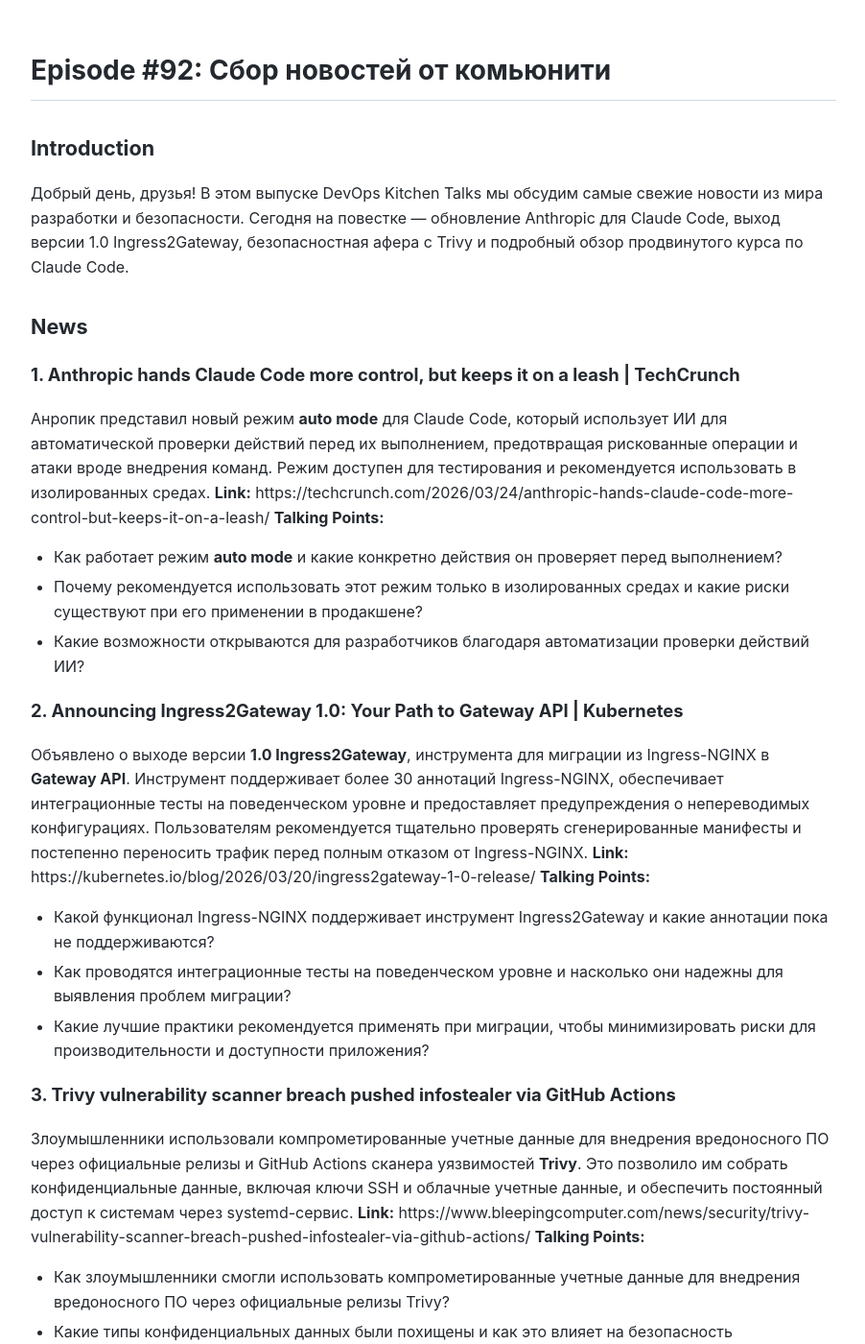
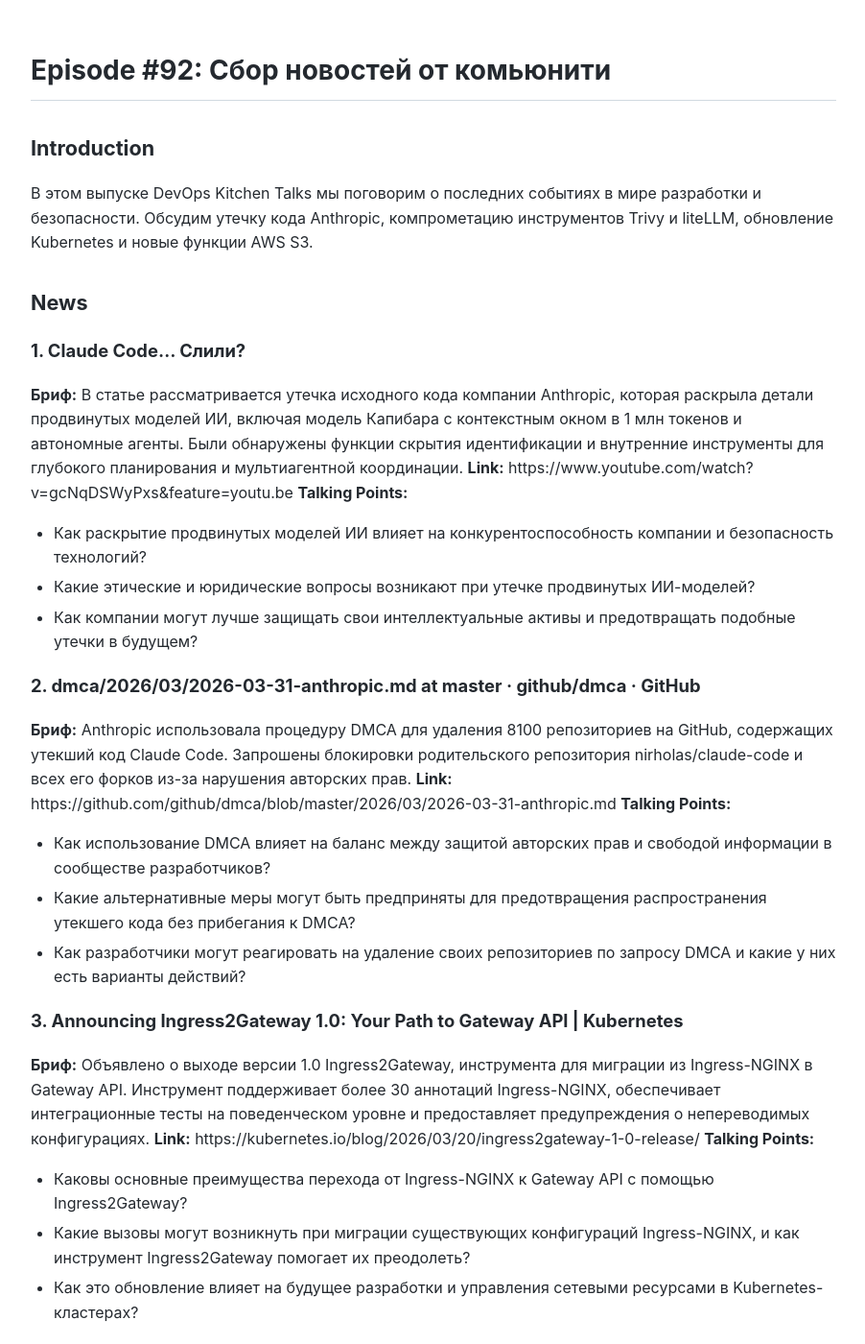
Before and after one commit to DKT-AI/episodes-news, a Jekyll site: the page built from episodes/episode-92-en.md, in a window 1280 px wide and 1400 px high. Shown: the whole window at 96% size, without its empty margins (188-1090 px from the left). Built offline with Jekyll 4.4.1, drawn with Linux system fonts in a browser that asks for light colours; our own code applies the rules of GitHub Pages for plain Markdown files; some of the changed text lies outside the part shown.

Commit message:
Publish episode 92 agenda (EN)

```diff
--- a/episodes/episode-92-en.md
+++ b/episodes/episode-92-en.md
@@ -1,41 +1,73 @@
 # Episode #92: Сбор новостей от комьюнити
 
 ## Introduction
-Добрый день, друзья! В этом выпуске DevOps Kitchen Talks мы обсудим самые свежие новости из мира разработки и безопасности. Сегодня на повестке — обновление Anthropic для Claude Code, выход версии 1.0 Ingress2Gateway, безопасностная афера с Trivy и подробный обзор продвинутого курса по Claude Code.
+В этом выпуске DevOps Kitchen Talks мы поговорим о последних событиях в мире разработки и безопасности. Обсудим утечку кода Anthropic, компрометацию инструментов Trivy и liteLLM, обновление Kubernetes и новые функции AWS S3.
 
 ## News
 
-### 1. Anthropic hands Claude Code more control, but keeps it on a leash | TechCrunch
-Анропик представил новый режим **auto mode** для Claude Code, который использует ИИ для автоматической проверки действий перед их выполнением, предотвращая рискованные операции и атаки вроде внедрения команд. Режим доступен для тестирования и рекомендуется использовать в изолированных средах.
-**Link:** https://techcrunch.com/2026/03/24/anthropic-hands-claude-code-more-control-but-keeps-it-on-a-leash/
+### 1. Claude Code... Слили?
+**Бриф:** В статье рассматривается утечка исходного кода компании Anthropic, которая раскрыла детали продвинутых моделей ИИ, включая модель Капибара с контекстным окном в 1 млн токенов и автономные агенты. Были обнаружены функции скрытия идентификации и внутренние инструменты для глубокого планирования и мультиагентной координации.
+**Link:** https://www.youtube.com/watch?v=gcNqDSWyPxs&feature=youtu.be
 **Talking Points:**
-- Как работает режим **auto mode** и какие конкретно действия он проверяет перед выполнением?
-- Почему рекомендуется использовать этот режим только в изолированных средах и какие риски существуют при его применении в продакшене?
-- Какие возможности открываются для разработчиков благодаря автоматизации проверки действий ИИ?
+- Как раскрытие продвинутых моделей ИИ влияет на конкурентоспособность компании и безопасность технологий?
+- Какие этические и юридические вопросы возникают при утечке продвинутых ИИ-моделей?
+- Как компании могут лучше защищать свои интеллектуальные активы и предотвращать подобные утечки в будущем?
 
-### 2. Announcing Ingress2Gateway 1.0: Your Path to Gateway API | Kubernetes
-Объявлено о выходе версии **1.0 Ingress2Gateway**, инструмента для миграции из Ingress-NGINX в **Gateway API**. Инструмент поддерживает более 30 аннотаций Ingress-NGINX, обеспечивает интеграционные тесты на поведенческом уровне и предоставляет предупреждения о непереводимых конфигурациях. Пользователям рекомендуется тщательно проверять сгенерированные манифесты и постепенно переносить трафик перед полным отказом от Ingress-NGINX.
+### 2. dmca/2026/03/2026-03-31-anthropic.md at master · github/dmca · GitHub
+**Бриф:** Anthropic использовала процедуру DMCA для удаления 8100 репозиториев на GitHub, содержащих утекший код Claude Code. Запрошены блокировки родительского репозитория nirholas/claude-code и всех его форков из-за нарушения авторских прав.
+**Link:** https://github.com/github/dmca/blob/master/2026/03/2026-03-31-anthropic.md
+**Talking Points:**
+- Как использование DMCA влияет на баланс между защитой авторских прав и свободой информации в сообществе разработчиков?
+- Какие альтернативные меры могут быть предприняты для предотвращения распространения утекшего кода без прибегания к DMCA?
+- Как разработчики могут реагировать на удаление своих репозиториев по запросу DMCA и какие у них есть варианты действий?
+
+### 3. Announcing Ingress2Gateway 1.0: Your Path to Gateway API | Kubernetes
+**Бриф:** Объявлено о выходе версии 1.0 Ingress2Gateway, инструмента для миграции из Ingress-NGINX в Gateway API. Инструмент поддерживает более 30 аннотаций Ingress-NGINX, обеспечивает интеграционные тесты на поведенческом уровне и предоставляет предупреждения о непереводимых конфигурациях.
 **Link:** https://kubernetes.io/blog/2026/03/20/ingress2gateway-1-0-release/
 **Talking Points:**
-- Какой функционал Ingress-NGINX поддерживает инструмент Ingress2Gateway и какие аннотации пока не поддерживаются?
-- Как проводятся интеграционные тесты на поведенческом уровне и насколько они надежны для выявления проблем миграции?
-- Какие лучшие практики рекомендуется применять при миграции, чтобы минимизировать риски для производительности и доступности приложения?
+- Каковы основные преимущества перехода от Ingress-NGINX к Gateway API с помощью Ingress2Gateway?
+- Какие вызовы могут возникнуть при миграции существующих конфигураций Ingress-NGINX, и как инструмент Ingress2Gateway помогает их преодолеть?
+- Как это обновление влияет на будущее разработки и управления сетевыми ресурсами в Kubernetes-кластерах?
 
-### 3. Trivy vulnerability scanner breach pushed infostealer via GitHub Actions
-Злоумышленники использовали компрометированные учетные данные для внедрения вредоносного ПО через официальные релизы и GitHub Actions сканера уязвимостей **Trivy**. Это позволило им собрать конфиденциальные данные, включая ключи SSH и облачные учетные данные, и обеспечить постоянный доступ к системам через systemd-сервис.
+### 4. Trivy vulnerability scanner breach pushed infostealer via GitHub Actions
+**Бриф:** Злоумышленники использовали компрометированные учетные данные для внедрения вредоносного ПО через официальные релизы и GitHub Actions сканера уязвимостей Trivy. Это позволило им собрать конфиденциальные данные, включая ключи SSH и облачные учетные данные, и обеспечить постоянный доступ к системам через systemd-сервис.
 **Link:** https://www.bleepingcomputer.com/news/security/trivy-vulnerability-scanner-breach-pushed-infostealer-via-github-actions/
 **Talking Points:**
-- Как злоумышленники смогли использовать компрометированные учетные данные для внедрения вредоносного ПО через официальные релизы Trivy?
-- Какие типы конфиденциальных данных были похищены и как это влияет на безопасность организаций, использующих Trivy?
-- Какие меры предосторожности можно предпринять для предотвращения подобных атак, включая проверку целостности действий GitHub Actions и управление учетными записями?
+- Как компрометация популярного инструмента безопасности, такого как Trivy, влияет на доверие к инструментам разработки и безопасности?
+- Какие шаги можно предпринять для усиления безопасности использования GitHub Actions и других инструментов автоматизации?
+- Как организации могут быстро выявить и отреагировать на подобные компрометации, чтобы минимизировать ущерб?
 
-### 4. CLAUDE CODE ADVANCED COURSE — 3 HOURS
-Этот курс для продвинутых пользователей **Claude Code** фокусируется на оптимизации системных подсказок, работе с агентами и параллельных процессовх. Участники научатся использовать инструменты вроде **Chrome DevTools MCP** для автоматизации браузера и применять подходы вроде fan-out/fan-in для исследований. Основное внимание уделяется повышению производительности и управлению контекстом, а также обзору будущих возможностей технологии.
-**Link:** https://www.youtube.com/watch?is=TpQ1CTGdal5X6VEm&v=UPtmKh1vMN8&feature=youtu.be
+### 5. Trivy Compromised a Second Time - Malicious v0.69.4 Release, aquasecurity/setup-trivy, aquasecurity/trivy-action GitHub Actions Compromised - StepSecurity
+**Бриф:** Обнажено компрометирование GitHub Actions trivy-action и setup-trivy, а также бинарника Trivy v0.69.4 через внедрение кредитного стеллера. Атакованные действия читали память Runner.Worker для извлечения секретов и отправляли их на контролируемый злоумышленником домен.
+**Link:** https://www.stepsecurity.io/blog/trivy-compromised-a-second-time---malicious-v0-69-4-release
 **Talking Points:**
-- Какие ключевые концепции и техники обучают участники курса для оптимизации производительности работы с Claude Code?
-- Как инструменты вроде **Chrome DevTools MCP** помогают в автоматизации браузера и какие задачи они решают в процессе разработки?
-- Насколько полезны подходы вроде fan-out/fan-in для исследований и как они влияют на эффективность работы с большими объемами данных?
+- Как часто происходят компрометации популярных инструментов разработки, и как это влияет на безопасность цепочек поставок ПО?
+- Какие лучшие практики можно использовать для защиты секретов в GitHub Actions и других системах автоматизации?
+- Как разработчики и организации могут лучше отслеживать и реагировать на компрометации инструментов и действий в GitHub?
+
+### 6. Security Update: Suspected Supply Chain Incident | liteLLM
+**Бриф:** Обнаружено компрометирование пакетов litellm==1.82.7 и litellm==1.82.8 на PyPI, содержащих вредоносный код для кражи секретов. Рекомендуется проверить системы на наличие файлов litellm_init.pth и трафика на models.litellm.cloud, а также заменить версии на безопасные, такие как v1.82.6 или ниже.
+**Link:** https://docs.litellm.ai/blog/security-update-march-2026
+**Talking Points:**
+- Как компрометация пакетов в PyPI влияет на безопасность приложений и данных пользователей?
+- Какие шаги можно предпринять для обнаружения и устранения компрометированных пакетов в зависимости?
+- Как организации могут улучшить процессы проверки и валидации пакетов третьих сторон для предотвращения подобных инцидентов?
+
+### 7. Introducing account regional namespaces for Amazon S3 general purpose buckets | AWS News Blog
+**Бриф:** AWS представил возможность создания общих хранилищ S3 в региональном пространстве имен аккаунта, упрощая управление именами хранилищ. Пользователи могут предсказуемо создавать имена хранилищ, добавляя уникальный суффикс аккаунта и региона. Это обеспечивает уникальность имен и безопасность с помощью политик IAM и AWS Organizations.
+**Link:** https://aws.amazon.com/blogs/aws/introducing-account-regional-namespaces-for-amazon-s3-general-purpose-buckets/
+**Talking Points:**
+- Как новые региональные пространства имен аккаунтов в S3 упрощают управление хранилищами и улучшают безопасность?
+- Какие преимущества это предоставляет для разработчиков и администраторов, работающих с большими количествами хранилищ S3?
+- Как это изменение влияет на существующие рабочие процессы и инструменты управления инфраструктурой как код?
+
+### 8. [Security]: CRITICAL: Malicious litellm_init.pth in litellm 1.82.8 — credential stealer · Issue #24512 · BerriAI/litellm
+**Бриф:** Обнаружен критический компромисс цепочки поставок в пакете PyPI litellm версии 1.82.8, содержащий файл .pth, который автоматически выполняет скрипт кражи учетных данных при запуске интерпретатора Python. Злоумышленник собирает конфиденциальные данные и отправляет их на удаленный сервер.
+**Link:** https://github.com/BerriAI/litellm/issues/24512
+**Talking Points:**
+- Как обнаружение компромисса цепочки поставок в пакете PyPI влияет на доверие к пакетам открытого ПО?
+- Какие методы можно использовать для обнаружения вредоносных файлов .pth и других скриптов автоматического выполнения в пакетах Python?
+- Как разработчики и пользователи могут лучше защищать себя от компрометации цепочки поставок и кражи учетных данных?
 
 ## Conclusion
-Благодарим за внимание! Надеемся, что обсуждение этих новостей поможет вам оставаться в курсе событий и принимать обоснованные решения в своей работе. До новых встреч в следующем выпуске DevOps Kitchen Talks!
+Спасибо за прослушивание выпуска #92 DevOps Kitchen Talks. Будьте бдительны и следите за обновлениями в мире разработки и безопасности!
```
